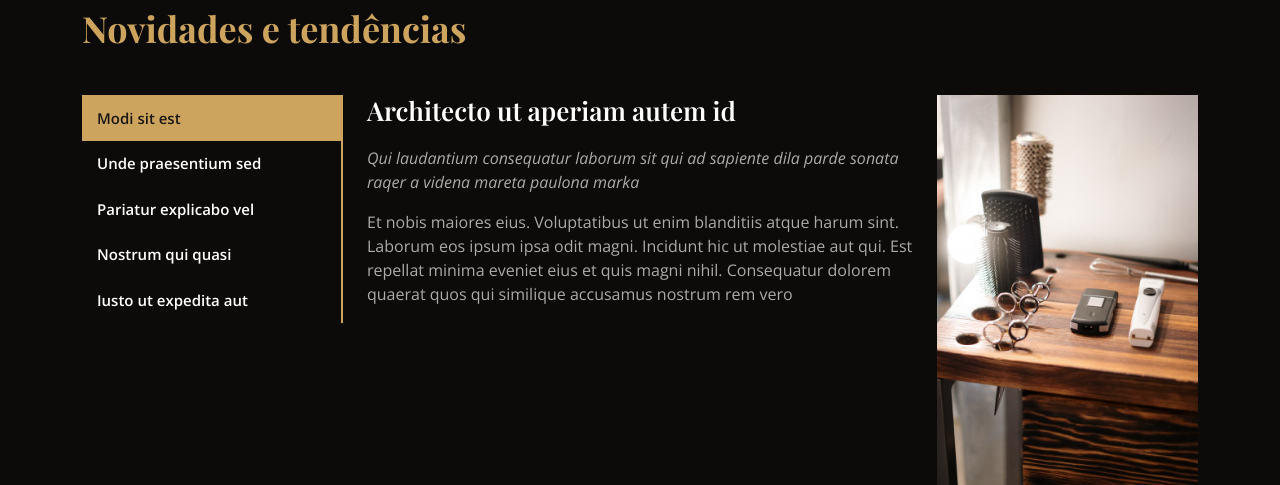
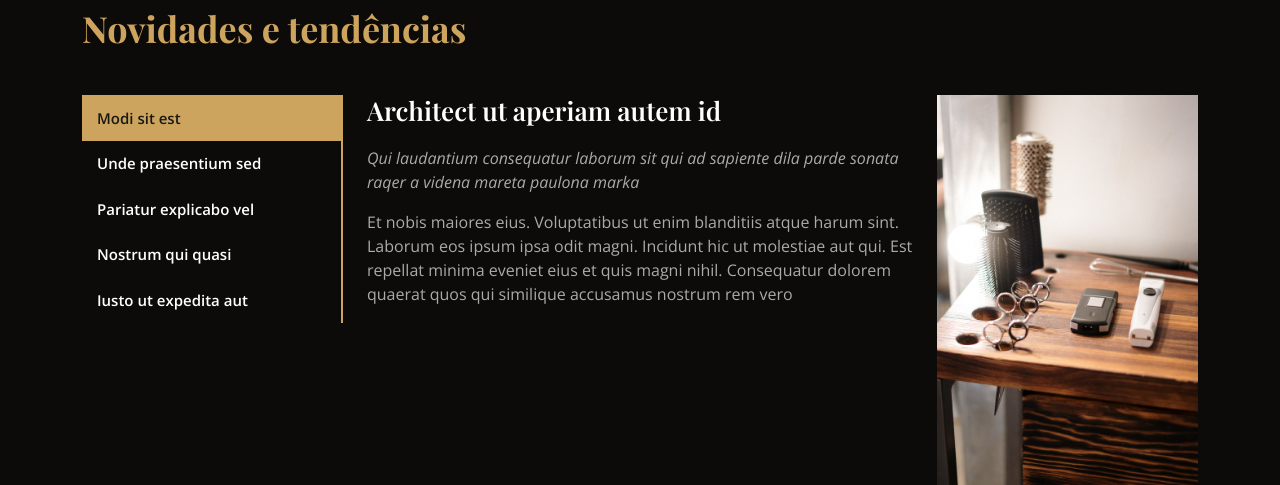
Before and after one commit to GabrielMBoeira/yeshua, a PHP site: page / in a window 1280 px wide. Shown: the part 2063-2548 px from the top of the page. Run offline with PHP 8.4, Linux system fonts and the light colour scheme; some libraries are stand-ins or nearby versions; some web fonts are replaced.

Commit message:
Ajuste 1

```diff
--- a/index.php
+++ b/index.php
@@ -292,7 +292,7 @@
               <div class="tab-pane active show" id="tab-1">
                 <div class="row">
                   <div class="col-lg-8 details order-2 order-lg-1">
-                    <h3>Architecto ut aperiam autem id</h3>
+                    <h3>Architect ut aperiam autem id</h3>
                     <p class="fst-italic">Qui laudantium consequatur laborum sit qui ad sapiente dila parde sonata raqer
                       a videna mareta paulona marka</p>
                     <p>Et nobis maiores eius. Voluptatibus ut enim blanditiis atque harum sint. Laborum eos ipsum ipsa
```
